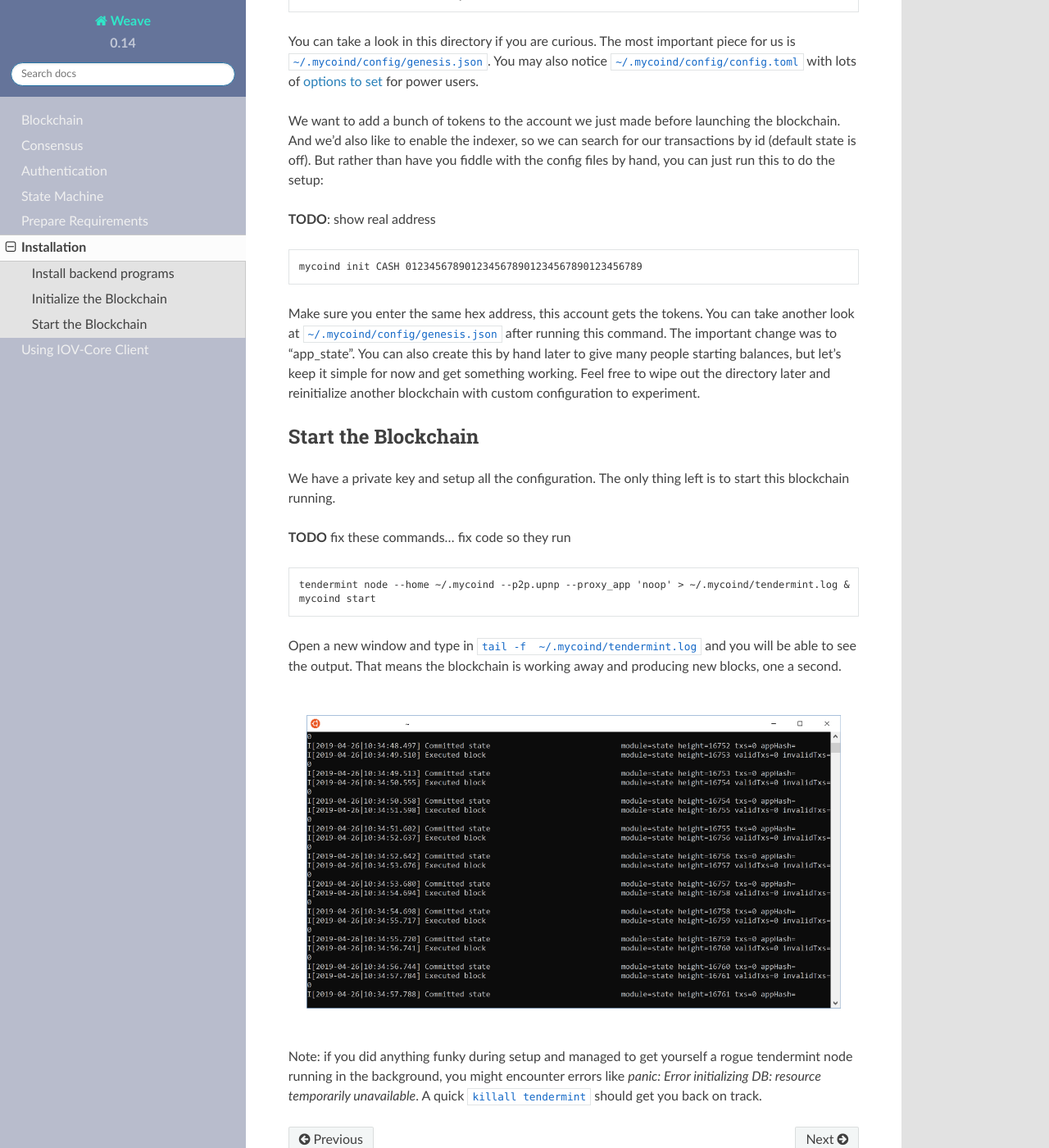
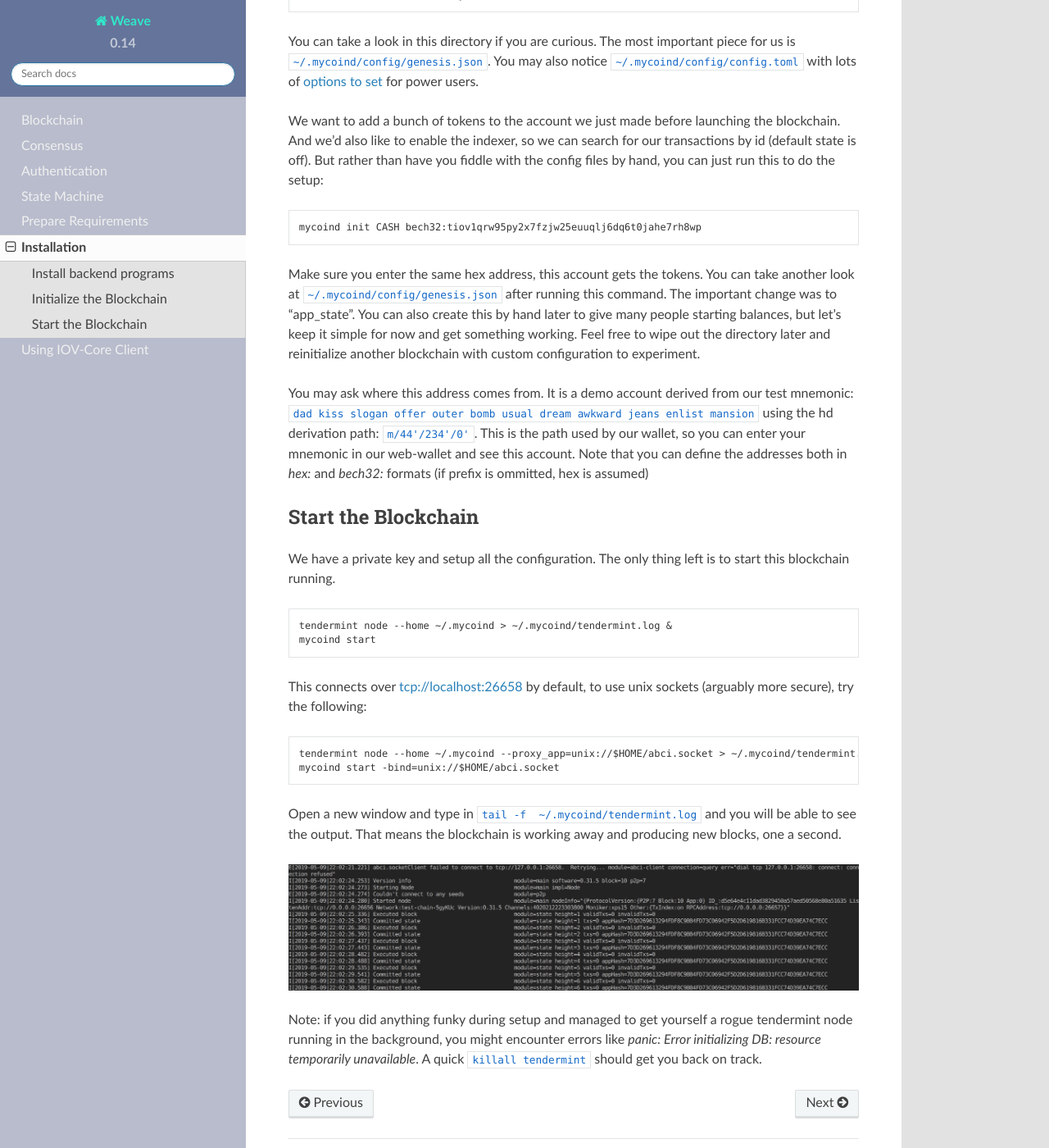
Before and after one commit to iov-one/weave, a Sphinx documentation site: the page built from docs/mycoind/installation.rst, in a window 1280 px wide and 1400 px high, scrolled down 1640 px. Shown: the whole window at 82% size. Built offline with Sphinx 7.4.7 and the Read the Docs theme 2.0.0, drawn with Linux system fonts in a browser that asks for light colours; formulas are drawn with MathJax 3.

Commit message:
Repaired up mycoind inititalization and setup docs

```diff
--- a/docs/mycoind/installation.rst
+++ b/docs/mycoind/installation.rst
@@ -97,12 +97,9 @@ so we can search for our transactions by id (default state is off).
 But rather than have you fiddle with the config files by hand,
 you can just run this to do the setup:
 
-
-**TODO**: show real address
-
 .. code:: console
 
-    mycoind init CASH 0123456789012345678901234567890123456789
+    mycoind init CASH bech32:tiov1qrw95py2x7fzjw25euuqlj6dq6t0jahe7rh8wp
 
 Make sure you enter the same hex address, this account gets the tokens.
 You can take another look at ``~/.mycoind/config/genesis.json`` after running
@@ -112,28 +109,43 @@ keep it simple for now and get something working. Feel free to
 wipe out the directory later and reinitialize another blockchain with
 custom configuration to experiment.
 
+You may ask where this address comes from. It is a demo account derived from our test
+mnemonic: ``dad kiss slogan offer outer bomb usual dream awkward jeans enlist mansion``
+using the hd derivation path: ``m/44'/234'/0'``. This is the path used by our wallet,
+so you can enter your mnemonic in our web-wallet and see this account.
+Note that you can define the addresses both in *hex:* and *bech32:* formats
+(if prefix is ommitted, hex is assumed)
+
+
 Start the Blockchain
 ====================
 
 We have a private key and setup all the configuration.
 The only thing left is to start this blockchain running.
 
-**TODO** fix these commands... fix code so they run
+.. code:: console
+
+    tendermint node --home ~/.mycoind > ~/.mycoind/tendermint.log &
+    mycoind start
+
+.. hint: For help and explanations for the tendermint node commands:
+   ``tendermint node --help``
+
+This connects over tcp://localhost:26658 by default, to use unix sockets
+(arguably more secure), try the following:
 
 .. code:: console
 
-    tendermint node --home ~/.mycoind --p2p.upnp --proxy_app 'noop' > ~/.mycoind/tendermint.log &
-    mycoind start
+    tendermint node --home ~/.mycoind --proxy_app=unix://$HOME/abci.socket > ~/.mycoind/tendermint.log &
+    mycoind start -bind=unix://$HOME/abci.socket
 
-.. hint: For help and explanations for the tendermint node commands:
-   `tendermint node --help`
 
 Open a new window and type in ``tail -f  ~/.mycoind/tendermint.log`` and you will be able to see the output.
 That means the blockchain is working away and producing new blocks,
 one a second.
 
 .. image:: ../_static/img/tail-log.png
-        :width: 800
+        :width: 1200
         :alt: Log file
 
 Note: if you did anything funky during setup and managed to get yourself a rogue tendermint
--- a/docs/mycoind/setup.rst
+++ b/docs/mycoind/setup.rst
@@ -34,8 +34,10 @@ and you must add the default install directory to your ``PATH``.
 .. code-block:: console
 
     # these two lines should be in .bashrc or similar
-    export GOPATH=$HOME/go
-    export PATH=$PATH:$GOPATH/bin
+    export GOPATH="$HOME/go"
+    export PATH="$PATH:$GOPATH/bin"
+    # this must report 1.11.4+
+    go version
     # this will properly place the code in $HOME/go/src/github.com/iov-one/weave
     go get github.com/iov-one/weave
 
```
Also changed, not shown: docs/_static/img/tail-log.png.
